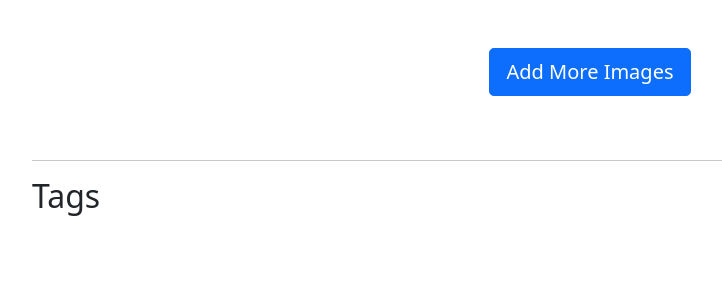
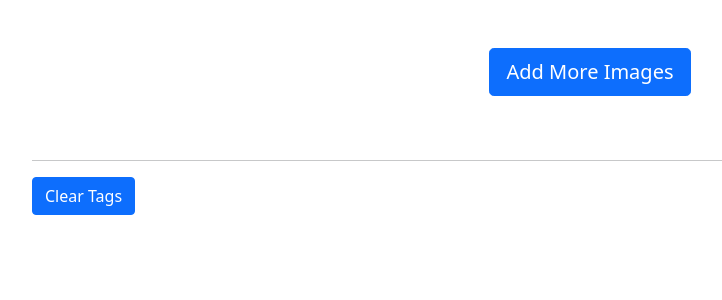
Before and after one commit to mr-shubhamsinghal/gallery-app, a Django app: page / in a window 1280 px wide. Shown: the top 300 px of the page, without its empty margins (50-772 px from the left). Run offline with Django 3.2, Linux system fonts and the light colour scheme; data that the repository does not hold is empty; some libraries are stand-ins or nearby versions.

Commit message:
add clear filter btn

```diff
--- a/static/js/tag-filter.js
+++ b/static/js/tag-filter.js
@@ -13,3 +13,8 @@ $('.tag-class').click(function(e) {
 		$('#gallery').html(res);
 	});
 });
+
+$('#clear-tag').click(function(e) {
+	$('.tag-class').removeClass('btn-dark');
+	window.location.reload('/');
+});
--- a/templates/home.html
+++ b/templates/home.html
@@ -52,8 +52,8 @@
 		<div class="row align-items-center position-relative">
 			<div class="col-2">
 				<div class="position-absolute top-0">
-					<h2>Tags</h2>
-					<br>
+					<button type="button" id="clear-tag" class="btn btn-primary">Clear Tags</button>
+					<br><br>
 					{% for tag in tags %}
 						<button type="button" class="btn btn-light tag-class">{{ tag.tag_name }}</button>
 						<br><br>
```
